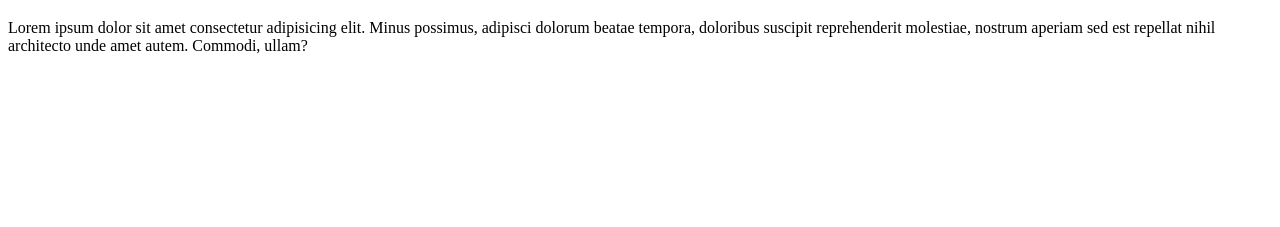
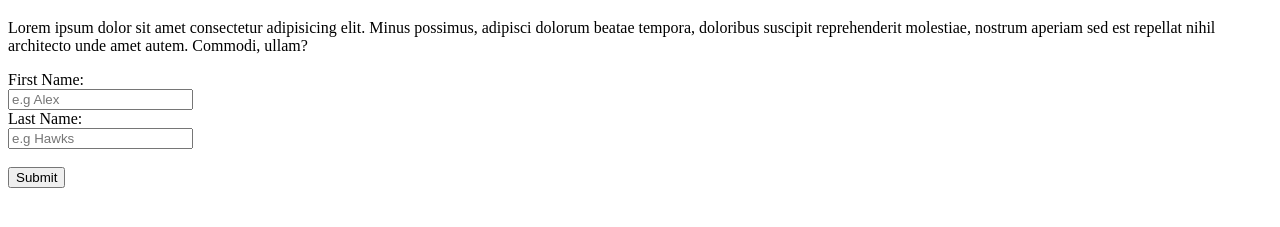
Before and after one commit to skullleeep/Branching-Demo, a plain HTML site: page index.html in a window 1280 px wide. Shown: the part 61-288 px from the top of the page. Drawn offline with Linux system fonts and the light colour scheme.

Commit message:
Added form

```diff
--- a/index.html
+++ b/index.html
@@ -15,6 +15,13 @@
             doloribus suscipit reprehenderit molestiae, nostrum aperiam sed est repellat nihil architecto unde amet
             autem. Commodi, ullam?</p>
     </div>
+    <form action="#">
+        <label for="fname">First Name:</label><br>
+        <input type="text" id="fname" name="fname" placeholder="e.g Alex"><br>
+        <label for="lname">Last Name:</label><br>
+        <input type="text" id="lname" name="lname" placeholder="e.g Hawks"><br><br>
+        <input type="submit" value="Submit">
+    </form>
 </body>
 
 </html>
```
